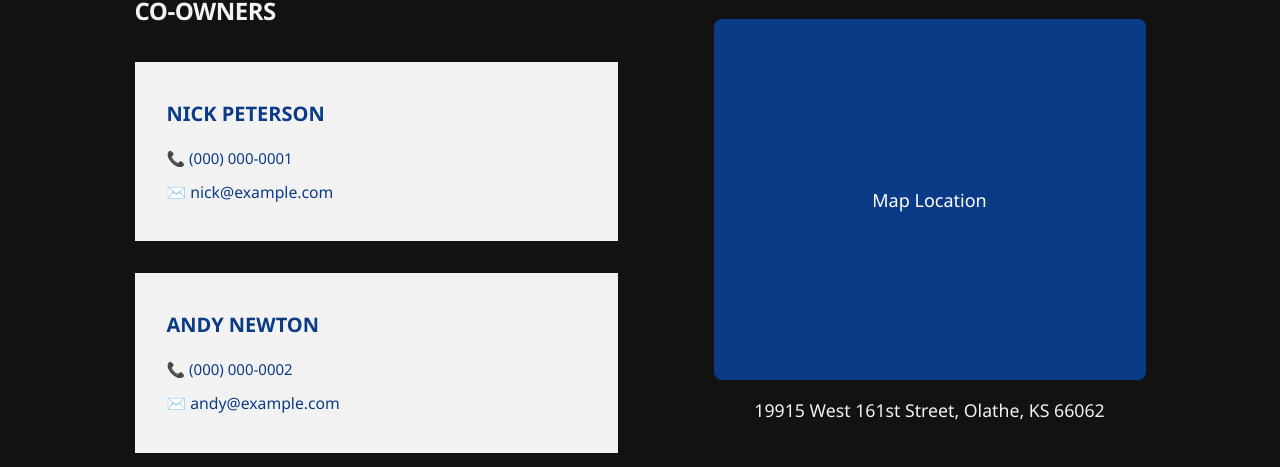
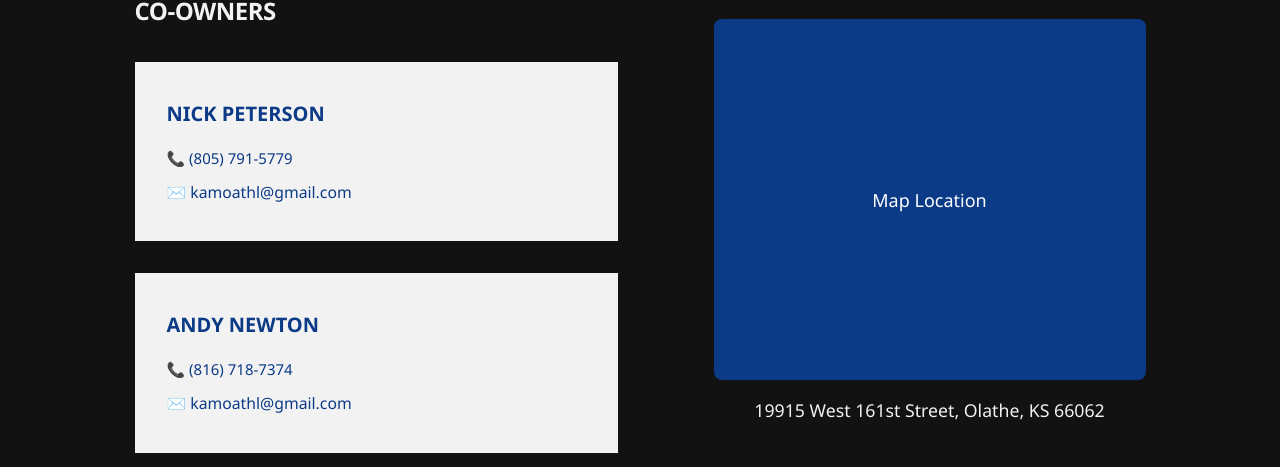
Before and after one commit to cladden77/kamo-athletics, a Next.js app: page / in a window 1280 px wide. Shown: the part 4209-4676 px from the top of the page. Built offline with nearby package versions, Linux system fonts and the light colour scheme; no server answers.

Commit message:
Update contact info for Nick and Andy

```diff
--- a/src/components/Contact.tsx
+++ b/src/components/Contact.tsx
@@ -43,13 +43,13 @@ export default function Contact({ data, teamMembers = [] }: ContactProps) {
   const defaultCoOwners = [
     {
       name: "Nick Peterson",
-      phone: "📞 (000) 000-0001",
-      email: "✉️ nick@example.com"
+      phone: "📞 (805) 791-5779",
+      email: "✉️ kamoathl@gmail.com"
     },
     {
       name: "Andy Newton",
-      phone: "📞 (000) 000-0002",
-      email: "✉️ andy@example.com"
+      phone: "📞 (816) 718-7374",
+      email: "✉️ kamoathl@gmail.com"
     }
   ];
 
```
